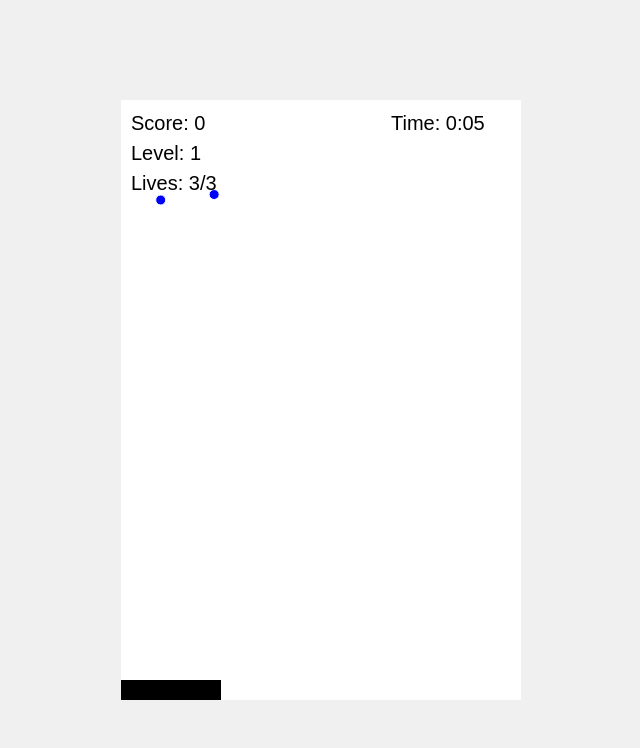
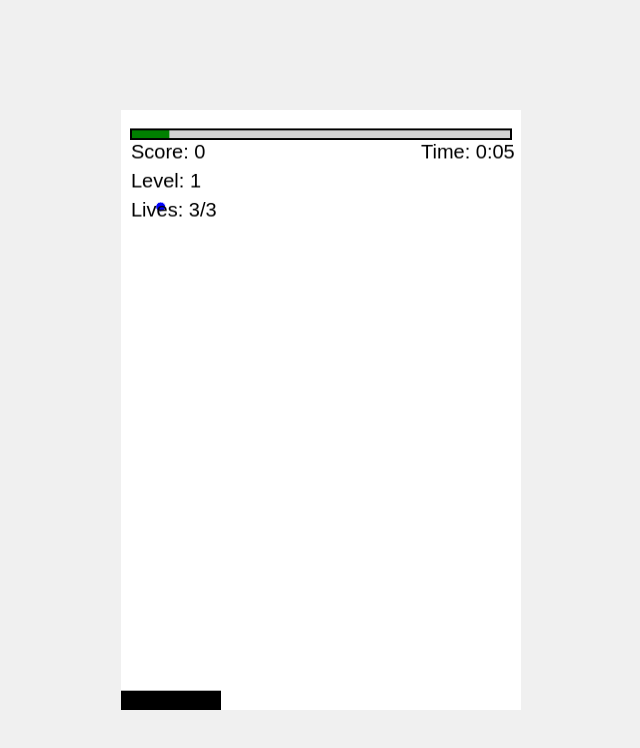
Before and after one commit to rimomcosta/Stack-or-Die, a plain HTML site: page index.html in a window 1280 px wide. Shown: the whole page, without its empty margins (319-959 px from the left). Drawn offline with Linux system fonts and the light colour scheme.

Commit message:
Adding timer bar

```diff
--- a/config.js
+++ b/config.js
@@ -9,6 +9,10 @@ const GAME_CONFIG = {
     INITIAL_BLOCK_WIDTH: 100,
     BLOCK_HEIGHT: 20,
 
+    MIN_PLACE_TIME: 5,  // Minimum time to place a block (in seconds)
+    MAX_PLACE_TIME: 10,  // Maximum time to place a block (in seconds)
+    PLACE_TIME_DECREASE_FACTOR: 0.95,
+
     // Game mechanics
     GRAVITY: 0.5,
     MAX_LIVES: 3,
@@ -17,12 +21,12 @@ const GAME_CONFIG = {
     SNAP_THRESHOLD: 5,
 
     // Power-ups
-    POWER_UP_CHANCE: 0.005,
+    POWER_UP_CHANCE: 0.002,
     POWER_UP_FALL_SPEED: 0.5,
     POWER_UP_WIGGLE_SPEED: 0.05,
     POWER_UP_WIGGLE_AMPLITUDE: 2,
     POWER_UP_RADIUS: 5,
-    EXTRA_LIFE_CHANCE: 0.2,
+    EXTRA_LIFE_CHANCE: 0.1,
 
     // Visuals
     BACKGROUND_COLOR: 'white',
--- a/index.html
+++ b/index.html
@@ -20,6 +20,7 @@
         width: 100%;
         max-width: 400px;
         aspect-ratio: 2 / 3;
+        padding-top: 20px;
       }
       canvas {
         width: 100%;
@@ -74,6 +75,9 @@
       let gameOverScreenShown = false;
       let isFlashing = false;
       let flashTimer = 0;
+
+      let placeTimeLimit;
+      let placeTimeRemaining;
 
       const barImage = GAME_CONFIG.BAR_IMAGE_SRC ? new Image() : null;
       const powerUpImage = GAME_CONFIG.POWER_UP_IMAGE_SRC ? new Image() : null;
@@ -176,6 +180,7 @@
         tryAgainButton.style.display = "none";
         startTime = Date.now();
         resetBlockPosition();
+        resetPlaceTimeLimit();
 
         if (AUDIO.BACKGROUND_MUSIC) {
           AUDIO.BACKGROUND_MUSIC.currentTime = 0;
@@ -183,6 +188,14 @@
             console.warn("Failed to play background music", e)
           );
         }
+      }
+
+      function resetPlaceTimeLimit() {
+        placeTimeLimit =
+          Math.random() *
+            (GAME_CONFIG.MAX_PLACE_TIME - GAME_CONFIG.MIN_PLACE_TIME) +
+          GAME_CONFIG.MIN_PLACE_TIME;
+        placeTimeRemaining = placeTimeLimit;
       }
 
       function resetBlockPosition() {
@@ -222,13 +235,13 @@
       function drawScore() {
         ctx.fillStyle = GAME_CONFIG.TEXT_COLOR;
         ctx.font = `${20 * scale}px ${GAME_CONFIG.FONT_FAMILY}`;
-        ctx.fillText(`Score: ${score}`, 10 * scale, 30 * scale);
-        ctx.fillText(`Level: ${level}`, 10 * scale, 60 * scale);
+        ctx.fillText(`Score: ${score}`, 10 * scale, 50 * scale); // Adjusted y position
+        ctx.fillText(`Level: ${level}`, 10 * scale, 80 * scale); // Adjusted y position
         ctx.fillText(
           `Lives: ${lives}/${GAME_CONFIG.MAX_LIVES}`,
           10 * scale,
-          90 * scale
-        );
+          110 * scale
+        ); // Adjusted y position
         drawTimer();
       }
 
@@ -237,9 +250,9 @@
         ctx.font = `${20 * scale}px ${GAME_CONFIG.FONT_FAMILY}`;
         ctx.fillText(
           `Time: ${formatTime(elapsedTime)}`,
-          WIDTH - 130 * scale,
-          30 * scale
-        );
+          WIDTH - 100 * scale,
+          50 * scale
+        ); // Adjusted y position
       }
 
       function formatTime(ms) {
@@ -276,6 +289,13 @@
         if (!fallingBlock) {
           moveBlock();
           checkPowerUpCollision();
+
+          // Update remaining time
+          placeTimeRemaining -= 1 / 60; // Assuming 60 FPS
+          if (placeTimeRemaining <= 0) {
+            placeBlock(); // Automatically place the block when time runs out
+            resetPlaceTimeLimit();
+          }
         }
 
         updateFallingBlocks();
@@ -303,8 +323,29 @@
             levelUpTimer = 0;
           }
         }
+        drawTimerBar();
+        requestAnimationFrame(gameLoop);
+      }
 
-        requestAnimationFrame(gameLoop);
+      function drawTimerBar() {
+        const barWidth = WIDTH - 20 * scale;
+        const barHeight = 10 * scale;
+        const barX = 10 * scale;
+        const barY = 20 * scale; // Adjusted y position
+
+        // Draw background
+        ctx.fillStyle = "lightgray";
+        ctx.fillRect(barX, barY, barWidth, barHeight);
+
+        // Draw remaining time
+        const remainingWidth = (placeTimeRemaining / placeTimeLimit) * barWidth;
+        ctx.fillStyle = "green";
+        ctx.fillRect(barX, barY, remainingWidth, barHeight);
+
+        // Draw border
+        ctx.strokeStyle = "black";
+        ctx.lineWidth = 2 * scale;
+        ctx.strokeRect(barX, barY, barWidth, barHeight);
       }
 
       function updateFallingBlocks() {
@@ -564,6 +605,7 @@
 
         isPrivileged = false;
         resetBlockPosition();
+        resetPlaceTimeLimit();
       }
 
       function levelUp() {
@@ -576,6 +618,11 @@
 
         stack = [];
         resetBlockPosition();
+        // Decrease time limit
+        GAME_CONFIG.MIN_PLACE_TIME *= GAME_CONFIG.PLACE_TIME_DECREASE_FACTOR;
+        GAME_CONFIG.MAX_PLACE_TIME *= GAME_CONFIG.PLACE_TIME_DECREASE_FACTOR;
+
+        resetPlaceTimeLimit();
       }
 
       function drawLevelUp() {
```
